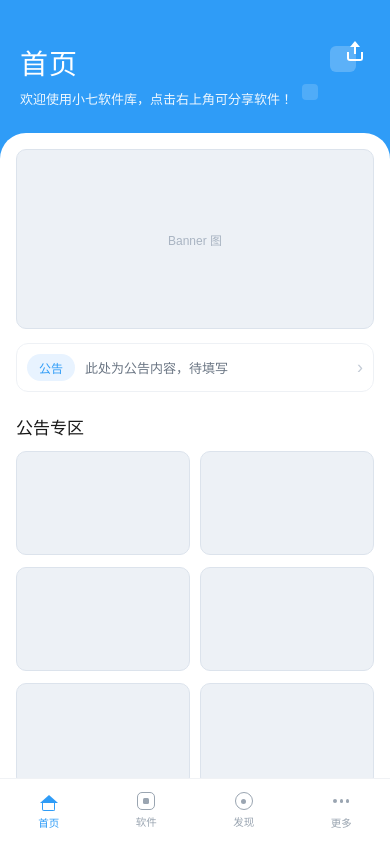
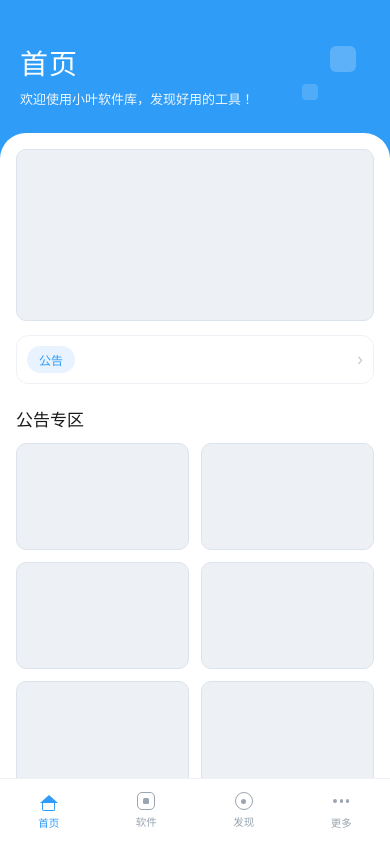
Before and after one commit to xiaoye2026hello/xiaoye-app, a React Native app: screen / in a window 390 px wide. Built offline with nearby package versions, Linux system fonts and the light colour scheme.

Commit message:
feat: per-tab screens, responsive layout, remove share icon

```diff
--- a/App.js
+++ b/App.js
@@ -1,6 +1,14 @@
 import { StatusBar } from 'expo-status-bar';
 import { useState } from 'react';
-import { Platform, Pressable, ScrollView, StyleSheet, Text, View } from 'react-native';
+import {
+  Platform,
+  Pressable,
+  ScrollView,
+  StyleSheet,
+  Text,
+  useWindowDimensions,
+  View,
+} from 'react-native';
 
 const FONT = Platform.select({
   ios: 'PingFang SC',
@@ -17,21 +25,11 @@ const PH = '#EDF1F6';
 const PH_LINE = '#DCE3EC';
 
 const TABS = [
-  { id: 'home', name: '首页', icon: 'home' },
-  { id: 'apps', name: '软件', icon: 'box' },
-  { id: 'find', name: '发现', icon: 'compass' },
-  { id: 'more', name: '更多', icon: 'more' },
+  { id: 'home', name: '首页', icon: 'home', sub: '欢迎使用小叶软件库，发现好用的工具！' },
+  { id: 'apps', name: '软件', icon: 'box', sub: '↓↓【不显示软件请下拉进行刷新】↓↓' },
+  { id: 'find', name: '发现', icon: 'compass', sub: '' },
+  { id: 'more', name: '更多', icon: 'more', sub: '' },
 ];
-
-function ShareIcon() {
-  return (
-    <View style={styles.shareIcon}>
-      <View style={styles.shareArrow} />
-      <View style={styles.shareStem} />
-      <View style={styles.shareTray} />
-    </View>
-  );
-}
 
 function TabIcon({ type, color }) {
   if (type === 'home') {
@@ -65,58 +63,132 @@ function TabIcon({ type, color }) {
   );
 }
 
-function Placeholder({ height, label }) {
+function SearchIcon() {
   return (
-    <View style={[styles.ph, { height }]}>
-      <Text style={styles.phLabel}>{label}</Text>
+    <View style={styles.searchBox}>
+      <View style={styles.searchRing} />
+      <View style={styles.searchHandle} />
     </View>
   );
 }
 
+function DownloadIcon() {
+  return (
+    <View style={styles.dlBox}>
+      <View style={styles.dlArrow} />
+      <View style={styles.dlStem} />
+      <View style={styles.dlBase} />
+    </View>
+  );
+}
+
+function HomeScreen({ width }) {
+  const pad = 16;
+  const gap = 12;
+  const colW = (width - pad * 2 - gap) / 2;
+  const bannerH = Math.round(Math.min(width * 0.44, 210));
+  const tileH = Math.round(colW * 0.62);
+
+  return (
+    <ScrollView
+      contentContainerStyle={[styles.sheetContent, { paddingHorizontal: pad }]}
+      showsVerticalScrollIndicator={false}
+    >
+      <View style={[styles.ph, { height: bannerH }]} />
+
+      <View style={styles.notice}>
+        <View style={styles.noticeTag}>
+          <Text style={styles.noticeTagText}>公告</Text>
+        </View>
+        <Text style={styles.noticeText} numberOfLines={1} />
+        <Text style={styles.chevron}>›</Text>
+      </View>
+
+      <Text style={styles.sectionTitle}>公告专区</Text>
+
+      <View style={[styles.grid, { gap }]}>
+        {[0, 1, 2, 3, 4, 5].map((i) => (
+          <View key={i} style={[styles.ph, { width: colW, height: tileH }]} />
+        ))}
+      </View>
+    </ScrollView>
+  );
+}
+
+function AppsScreen({ width }) {
+  const pad = 16;
+  const rowH = Math.round(Math.min(width * 0.22, 92));
+  const iconSize = Math.round(rowH * 0.62);
+
+  return (
+    <View style={styles.flex}>
+      <View style={[styles.catBar, { paddingHorizontal: pad }]}>
+        <ScrollView horizontal showsHorizontalScrollIndicator={false}>
+          <View style={[styles.catChip, styles.catChipOn]}>
+            <Text style={styles.catTextOn}>实用软件</Text>
+          </View>
+          <View style={styles.catChip} />
+          <View style={styles.catChip} />
+        </ScrollView>
+      </View>
+
+      <ScrollView
+        contentContainerStyle={[styles.listContent, { paddingHorizontal: pad }]}
+        showsVerticalScrollIndicator={false}
+      >
+        {[0, 1, 2, 3, 4, 5, 6].map((i) => (
+          <View key={i} style={[styles.appRow, { height: rowH }]}>
+            <View
+              style={[
+                styles.appIcon,
+                { width: iconSize, height: iconSize, borderRadius: iconSize * 0.24 },
+              ]}
+            />
+          </View>
+        ))}
+      </ScrollView>
+    </View>
+  );
+}
+
+function BlankScreen() {
+  return <View style={styles.blank} />;
+}
+
 export default function App() {
   const [tab, setTab] = useState('home');
+  const { width } = useWindowDimensions();
+  const current = TABS.find((t) => t.id === tab);
 
   return (
     <View style={styles.root}>
       <StatusBar style="light" />
 
       <View style={styles.header}>
-        <View style={styles.deco1} />
-        <View style={styles.deco2} />
-        <Text style={styles.headerTitle}>首页</Text>
-        <Text style={styles.headerSub}>欢迎使用小七软件库，点击右上角可分享软件！</Text>
-        <Pressable style={styles.shareWrap} hitSlop={10}>
-          <ShareIcon />
-        </Pressable>
+        {tab === 'home' && (
+          <>
+            <View style={styles.deco1} />
+            <View style={styles.deco2} />
+          </>
+        )}
+        <Text style={styles.headerTitle}>{current.name}</Text>
+        {!!current.sub && <Text style={styles.headerSub}>{current.sub}</Text>}
+        {tab === 'apps' && (
+          <View style={styles.headerIcons}>
+            <Pressable hitSlop={10} style={styles.headerIconBtn}>
+              <SearchIcon />
+            </Pressable>
+            <Pressable hitSlop={10} style={styles.headerIconBtn}>
+              <DownloadIcon />
+            </Pressable>
+          </View>
+        )}
       </View>
 
       <View style={styles.sheet}>
-        <ScrollView
-          contentContainerStyle={styles.sheetContent}
-          showsVerticalScrollIndicator={false}
-        >
-          <Placeholder height={180} label="Banner 图" />
-
-          <View style={styles.notice}>
-            <View style={styles.noticeTag}>
-              <Text style={styles.noticeTagText}>公告</Text>
-            </View>
-            <Text style={styles.noticeText} numberOfLines={1}>
-              此处为公告内容，待填写
-            </Text>
-            <Text style={styles.chevron}>›</Text>
-          </View>
-
-          <Text style={styles.sectionTitle}>公告专区</Text>
-
-          <View style={styles.grid}>
-            {[0, 1, 2, 3, 4, 5].map((i) => (
-              <View key={i} style={styles.tile}>
-                <Placeholder height={104} label="" />
-              </View>
-            ))}
-          </View>
-        </ScrollView>
+        {tab === 'home' && <HomeScreen width={width} />}
+        {tab === 'apps' && <AppsScreen width={width} />}
+        {(tab === 'find' || tab === 'more') && <BlankScreen />}
       </View>
 
       <View style={styles.tabbar}>
@@ -136,10 +208,8 @@ export default function App() {
 }
 
 const styles = StyleSheet.create({
-  root: {
-    flex: 1,
-    backgroundColor: BLUE,
-  },
+  root: { flex: 1, backgroundColor: BLUE },
+  flex: { flex: 1 },
   header: {
     backgroundColor: BLUE,
     paddingTop: Platform.select({ ios: 62, android: 42, default: 42 }),
@@ -179,53 +249,72 @@ const styles = StyleSheet.create({
     fontSize: 13,
     color: 'rgba(255,255,255,0.92)',
     lineHeight: 19,
-    paddingRight: 60,
+    paddingRight: 84,
   },
-  shareWrap: {
+  headerIcons: {
     position: 'absolute',
-    right: 18,
-    top: Platform.select({ ios: 54, android: 34, default: 34 }),
-    width: 34,
-    height: 34,
+    right: 14,
+    top: Platform.select({ ios: 52, android: 32, default: 32 }),
+    flexDirection: 'row',
+    alignItems: 'center',
+  },
+  headerIconBtn: {
+    width: 38,
+    height: 38,
     alignItems: 'center',
     justifyContent: 'center',
   },
-  shareIcon: {
-    width: 20,
-    height: 20,
+  searchBox: { width: 22, height: 22 },
+  searchRing: {
+    position: 'absolute',
+    top: 1,
+    left: 1,
+    width: 14,
+    height: 14,
+    borderRadius: 7,
+    borderWidth: 2,
+    borderColor: '#FFFFFF',
   },
-  shareArrow: {
+  searchHandle: {
     position: 'absolute',
-    top: 0,
-    left: 5,
+    right: 2,
+    bottom: 2,
+    width: 2,
+    height: 8,
+    borderRadius: 1,
+    backgroundColor: '#FFFFFF',
+    transform: [{ rotate: '-45deg' }],
+  },
+  dlBox: { width: 22, height: 22 },
+  dlArrow: {
+    position: 'absolute',
+    top: 8,
+    left: 4,
     width: 0,
     height: 0,
     borderLeftWidth: 5,
     borderRightWidth: 5,
-    borderBottomWidth: 6,
+    borderTopWidth: 6,
     borderLeftColor: 'transparent',
     borderRightColor: 'transparent',
-    borderBottomColor: '#FFFFFF',
+    borderTopColor: '#FFFFFF',
   },
-  shareStem: {
+  dlStem: {
     position: 'absolute',
-    top: 5,
-    left: 9,
+    top: 2,
+    left: 10,
     width: 2,
     height: 8,
     backgroundColor: '#FFFFFF',
   },
-  shareTray: {
+  dlBase: {
     position: 'absolute',
-    bottom: 0,
-    left: 2,
+    bottom: 1,
+    left: 3,
     width: 16,
-    height: 9,
-    borderWidth: 2,
-    borderTopWidth: 0,
-    borderColor: '#FFFFFF',
-    borderBottomLeftRadius: 3,
-    borderBottomRightRadius: 3,
+    height: 2,
+    borderRadius: 1,
+    backgroundColor: '#FFFFFF',
   },
   sheet: {
     flex: 1,
@@ -236,7 +325,6 @@ const styles = StyleSheet.create({
     overflow: 'hidden',
   },
   sheetContent: {
-    paddingHorizontal: 16,
     paddingTop: 16,
     paddingBottom: 24,
   },
@@ -245,14 +333,6 @@ const styles = StyleSheet.create({
     borderWidth: 1,
     borderColor: PH_LINE,
     borderRadius: 10,
-    alignItems: 'center',
-    justifyContent: 'center',
-  },
-  phLabel: {
-    fontFamily: FONT,
-    fontStyle: 'normal',
-    fontSize: 12,
-    color: '#A9B4C2',
   },
   notice: {
     flexDirection: 'row',
@@ -305,11 +385,50 @@ const styles = StyleSheet.create({
   grid: {
     flexDirection: 'row',
     flexWrap: 'wrap',
-    justifyContent: 'space-between',
   },
-  tile: {
-    width: '48.5%',
-    marginBottom: 12,
+  catBar: {
+    paddingTop: 14,
+    paddingBottom: 10,
+  },
+  catChip: {
+    height: 30,
+    minWidth: 58,
+    borderRadius: 8,
+    marginRight: 8,
+    backgroundColor: '#F1F4F8',
+  },
+  catChipOn: {
+    backgroundColor: BLUE,
+    paddingHorizontal: 14,
+    alignItems: 'center',
+    justifyContent: 'center',
+  },
+  catTextOn: {
+    fontFamily: FONT,
+    fontStyle: 'normal',
+    fontSize: 12.5,
+    color: '#FFFFFF',
+    fontWeight: '500',
+  },
+  listContent: {
+    paddingBottom: 20,
+  },
+  appRow: {
+    flexDirection: 'row',
+    alignItems: 'center',
+    backgroundColor: '#F7F9FB',
+    borderRadius: 14,
+    paddingHorizontal: 12,
+    marginBottom: 10,
+  },
+  appIcon: {
+    backgroundColor: PH,
+    borderWidth: 1,
+    borderColor: PH_LINE,
+  },
+  blank: {
+    flex: 1,
+    backgroundColor: '#FFFFFF',
   },
   tabbar: {
     flexDirection: 'row',
@@ -363,11 +482,7 @@ const styles = StyleSheet.create({
     alignItems: 'center',
     justifyContent: 'center',
   },
-  boxInner: {
-    width: 6,
-    height: 6,
-    borderRadius: 1.5,
-  },
+  boxInner: { width: 6, height: 6, borderRadius: 1.5 },
   iconCircle: {
     width: 18,
     height: 18,
@@ -376,16 +491,8 @@ const styles = StyleSheet.create({
     alignItems: 'center',
     justifyContent: 'center',
   },
-  compassDot: {
-    width: 5,
-    height: 5,
-    borderRadius: 2.5,
-  },
-  iconMore: {
-    flexDirection: 'row',
-    height: 20,
-    alignItems: 'center',
-  },
+  compassDot: { width: 5, height: 5, borderRadius: 2.5 },
+  iconMore: { flexDirection: 'row', height: 20, alignItems: 'center' },
   moreDot: {
     width: 3.5,
     height: 3.5,
```
